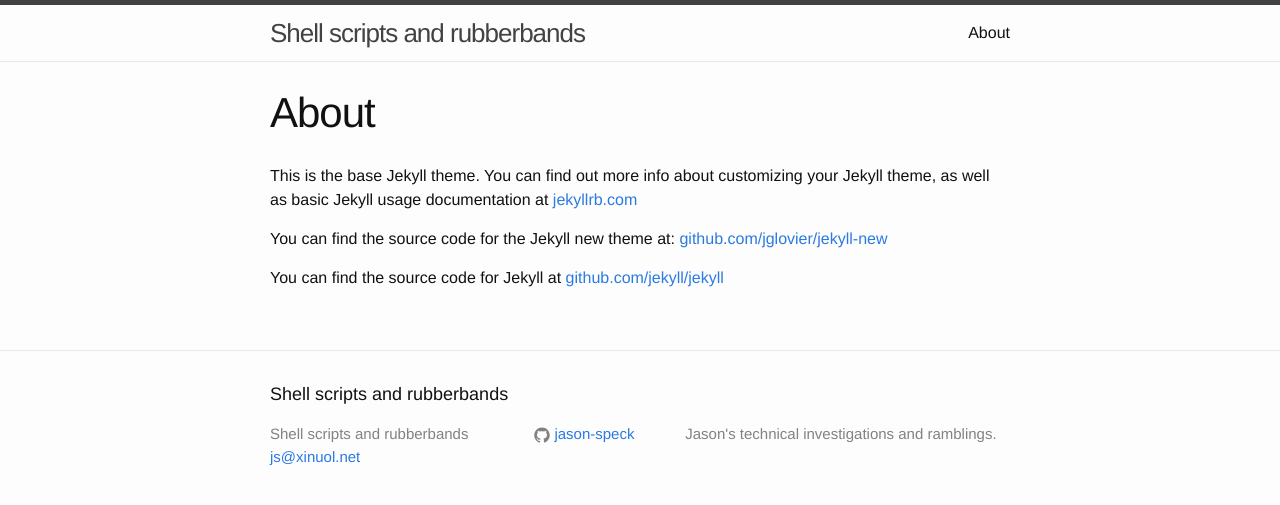
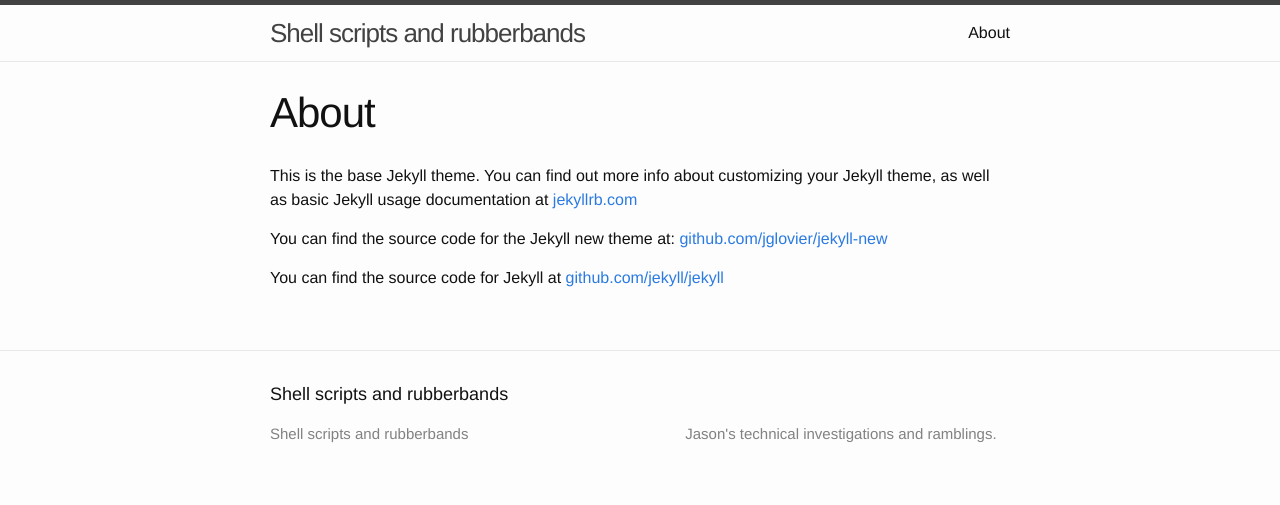
Before and after one commit to jason-speck/techblog, a Jekyll site: the page built from about.md, in a window 1280 px wide. Shown: the top 505 px of the page. Built offline with Jekyll 4.4.1, drawn with Linux system fonts in a browser that asks for light colours; part of the change alters nothing that is shown.

Commit message:
change config

```diff
--- a/_config.yml
+++ b/_config.yml
@@ -1,11 +1,11 @@
 # Site settings
 title: Shell scripts and rubberbands
-email: js@xinuol.net
+#email: js@xinuol.net
 description: > # this means to ignore newlines until "baseurl:"
   Jason's technical investigations and ramblings.
-baseurl: "/techblog/" # the subpath of your site, e.g. /blog/
+baseurl: "/techblog" # the subpath of your site, e.g. /blog/
 url: "http://jason-speck.github.io" # the base hostname & protocol for your site
-github_username:  jason-speck
+#github_username:  jason-speck
 
 # Build settings
 markdown: kramdown
```
